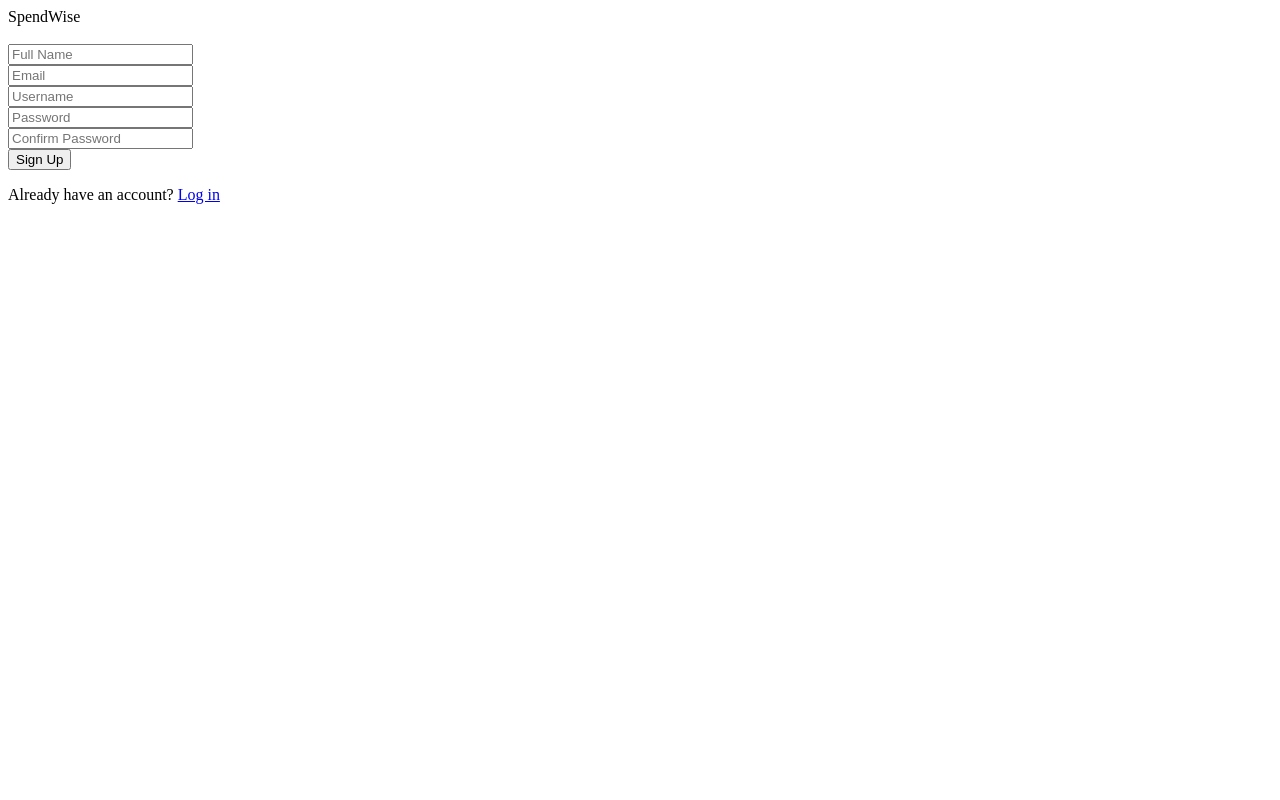
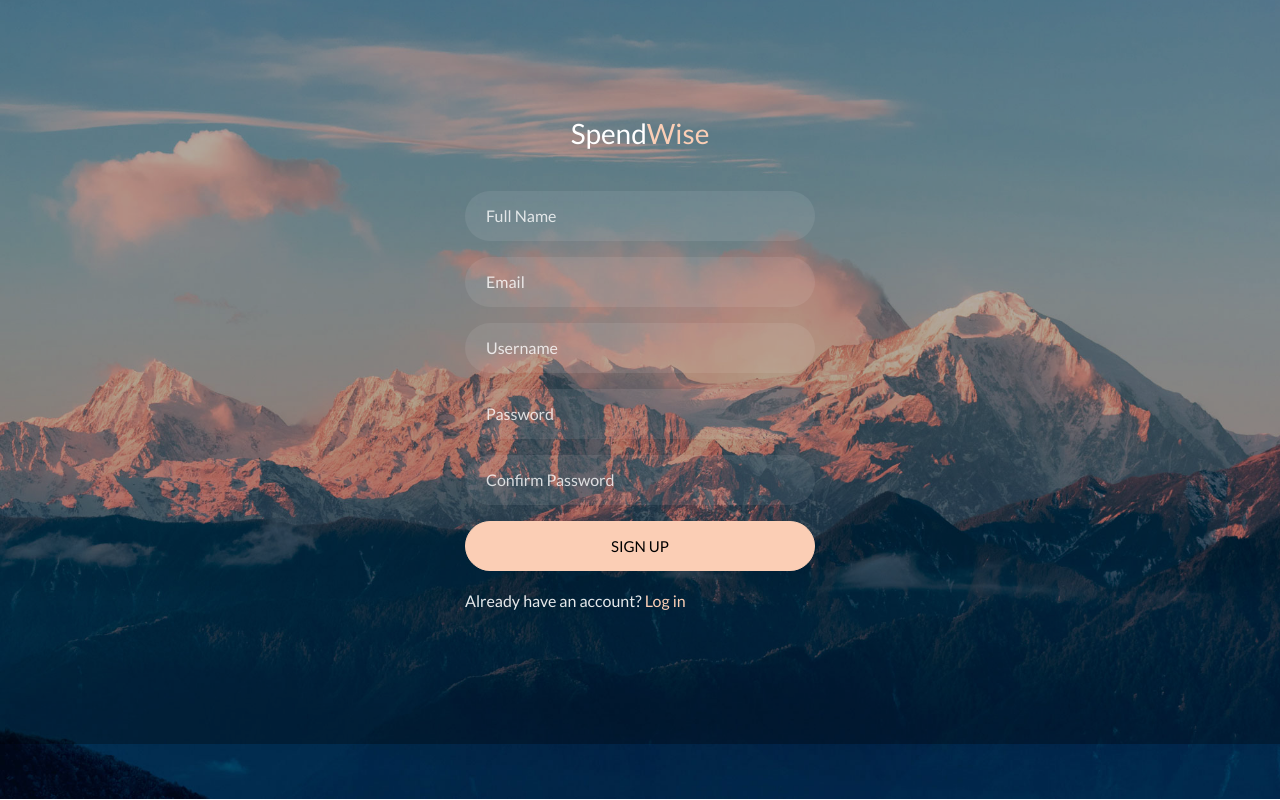
Before and after one commit to jay67nie/SpendWise, a Django app: page /signup/ in a window 1280 px wide. Run offline with Django 4.2, Linux system fonts and the light colour scheme; some libraries are stand-ins or nearby versions.

Commit message:
signup page

```diff
--- a/SpendWiseApp/views.py
+++ b/SpendWiseApp/views.py
@@ -28,12 +28,20 @@ def signup_user(request):
     if request.method == 'POST':
         username = request.POST.get('username')
         password = request.POST.get('password')
-        password_confirm = request.POST.get('password_confirm')
+        password_confirm = request.POST.get('confirm_password')
+
 
         if password == password_confirm:
-            user = User.objects.create_user(username=username, password=password)
-            user.save()
-            return redirect('login')
+            print('Passwords are the same')
+            if User.objects.filter(username=username).exists():
+                messages.error(request, 'The useraname you are trying to input exists already')
+
+            else:
+                print('Username doesnt exist')
+                user = User.objects.create_user(username=username, password=password)
+                user.save()
+                return redirect('login')
+
         else:
             messages.error(request, 'Passwords do not match')
             context = {'username': username}
--- a/templates/login.html
+++ b/templates/login.html
@@ -2,7 +2,7 @@
 <!doctype html>
 <html lang="en">
   <head>
-  	<title>Login 10</title>
+  	<title>Login</title>
     <meta charset="utf-8">
     <meta name="viewport" content="width=device-width, initial-scale=1, shrink-to-fit=no">
 
@@ -60,10 +60,6 @@
 								</div>
 	            </div>
 	          </form>
-	          <p class="w-100 text-center">&mdash; Or Sign In With &mdash;</p>
-	          <div class="social d-flex text-center">
-	          	<a href="#" class="px-2 py-2 mr-md-1 rounded"><span class="ion-logo-facebook mr-2"></span> Facebook</a>
-	          	<a href="#" class="px-2 py-2 ml-md-1 rounded"><span class="ion-logo-twitter mr-2"></span> Twitter</a>
 	          </div>
 		      </div>
 
--- a/templates/signup.html
+++ b/templates/signup.html
@@ -5,25 +5,50 @@
 <head>
     <meta charset="UTF-8">
     <title>Sign Up</title>
+    <link href="https://fonts.googleapis.com/css?family=Lato:300,400,700&display=swap" rel="stylesheet">
+
+    <link rel="stylesheet" href="https://stackpath.bootstrapcdn.com/font-awesome/4.7.0/css/font-awesome.min.css">
+
+    <link rel="stylesheet" href="{% static 'css/style.css' %}">
     <link rel="stylesheet" type="text/css" href="{% static 'main.css' %}">
+
+
 </head>
-<body>
-    <div class="body"></div>
-    <div class="grad"></div>
-    <div class="header">
-        <div>Spend<span>Wise</span></div>
+<body class="img js-fullheight" style="background-image: url({% static 'images/bg.jpg' %});">
+
+<section class="ftco-section">
+    <div class="container">
+        <div class="row justify-content-center">
+            <div class="col-md-6 text-center">
+                <h2 class="heading-section">Spend<span style="color: #fbceb5;">Wise</span></h2>
+            </div>
         </div>
         <br>
-    <div class="auth">
+
+        <div class="row justify-content-center">
+				<div class="col-md-6 col-lg-4">
+					<div class="login-wrap p-0">
+<!--        <div class="auth">-->
             <form method="post" action="{% url 'signup' %}">
                 {% csrf_token %}
-
-            <input type="text" placeholder="Full Name" name="full_name"><br>
-            <input type="text" placeholder="Email" name="email"><br>
-            <input type="text" placeholder="Username" name="username" value="{{ username }}"><br>
-            <input type="password" placeholder="Password" name="password"><br>
-            <input type="password" placeholder="Confirm Password" name="confirm_password"><br>
-            <input type="submit" value="Sign Up">
+                <div class="form-group">
+                <input type="text" placeholder="Full Name" name="full_name" class="form-control">
+                </div>
+                <div class="form-group">
+                <input type="text" placeholder="Email" name="email" class="form-control">
+                </div>
+                <div class="form-group">
+                <input type="text" placeholder="Username" name="username" value="{{ username }}" class="form-control">
+                </div>
+                <div class="form-group">
+                <input type="password" placeholder="Password" name="password" class="form-control">
+                </div>
+                <div class="form-group">
+                <input type="password" placeholder="Confirm Password" name="confirm_password" class="form-control">
+                </div>
+                <div class="form-group">
+                    <button type="submit" class="form-control btn btn-primary submit px-3">Sign Up</button>
+                </div>
             </form>
             {% if messages %}
             <div class="error-messages">
@@ -33,6 +58,13 @@
             </div>
             {% endif %}
             <p>Already have an account? <a href="{% url 'login' %}">Log in</a></p>
+
             </div>
+
+             </div>
+        </div>
+        </div>
+    </div>
+</section>
 </body>
 </html>
```
Lines whose indentation alone changed are shown as unchanged.
